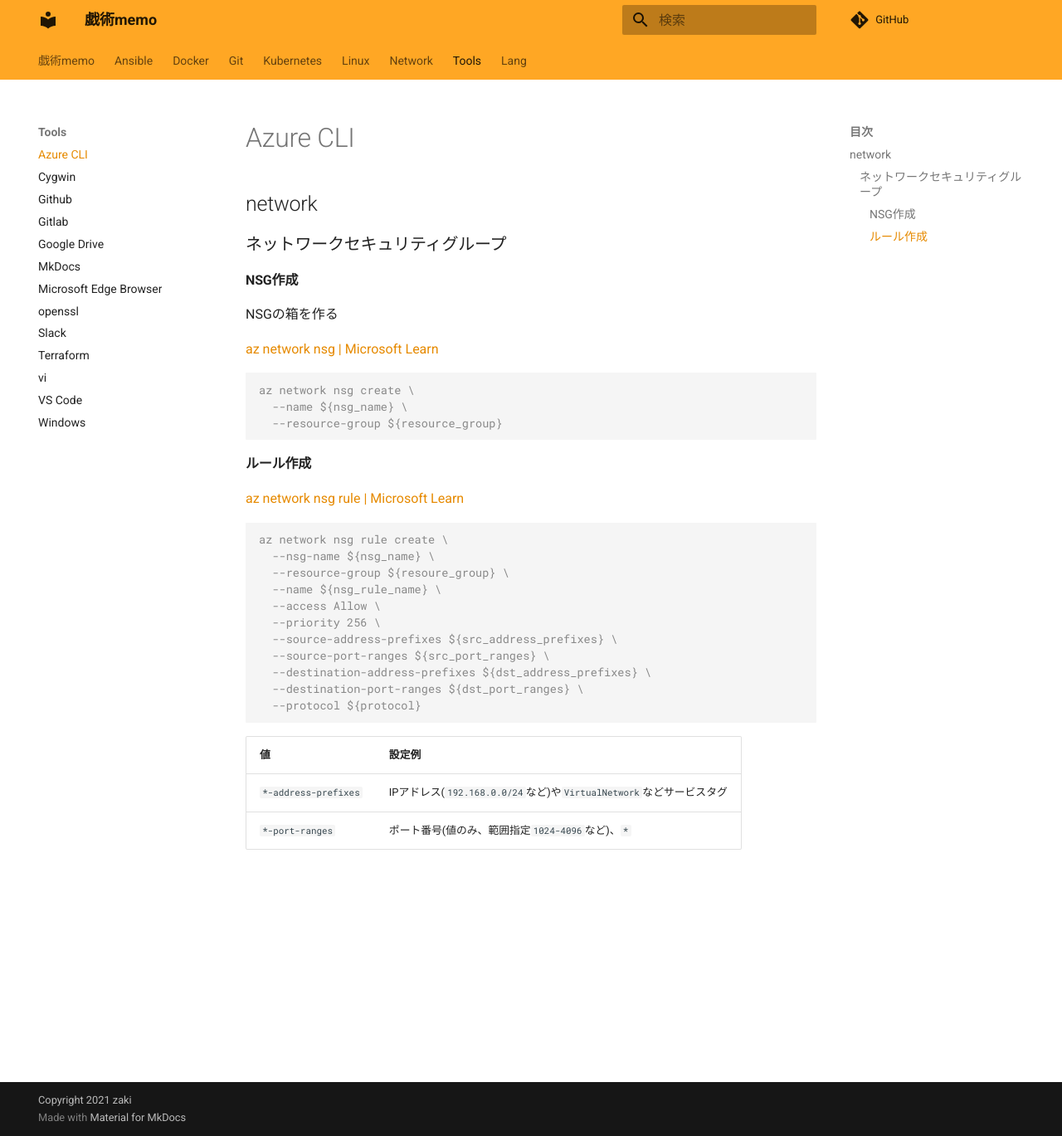
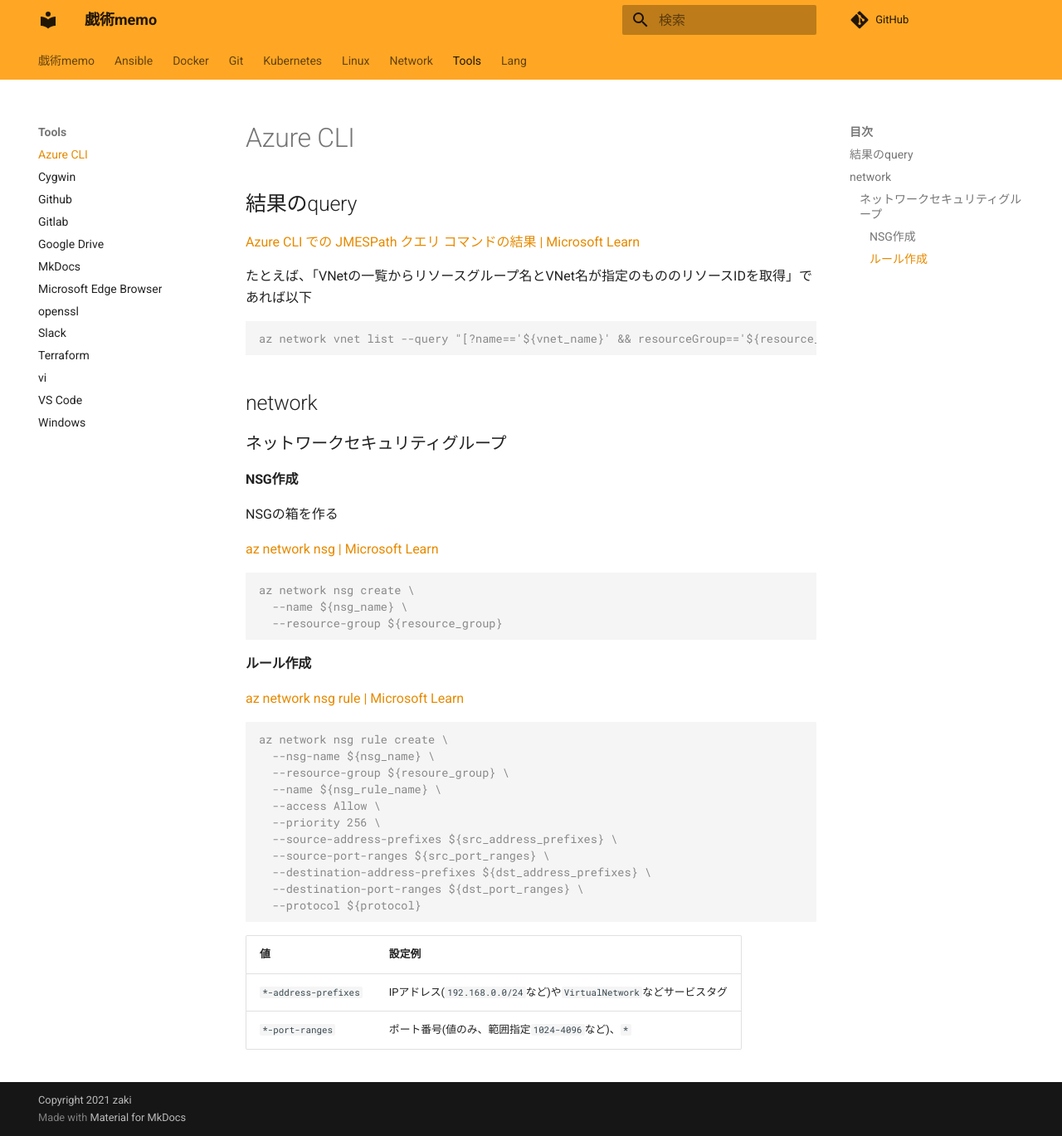
Before and after one commit to zaki-lknr/docs, an MkDocs documentation site: the page built from docs/Tools/az.md, in a window 1280 px wide and 1369 px high. Shown: the whole window at 83% size. Built offline with MkDocs 1.6.1 and Material for MkDocs 9.7.7, drawn with Linux system fonts in a browser that asks for light colours; comment, search, counter and statistics services are not loaded.

Commit message:
add: tools/az: query

````diff
--- a/docs/Tools/az.md
+++ b/docs/Tools/az.md
@@ -1,4 +1,14 @@
 # Azure CLI
+
+## 結果のquery
+
+[Azure CLI での JMESPath クエリ コマンドの結果 | Microsoft Learn](https://learn.microsoft.com/ja-jp/cli/azure/query-azure-cli?tabs=concepts%2Cbash)
+
+たとえば、「VNetの一覧からリソースグループ名とVNet名が指定のもののリソースIDを取得」であれば以下
+
+```console
+az network vnet list --query "[?name=='${vnet_name}' && resourceGroup=='${resource_group}'].id"
+```
 
 ## network
 
````
